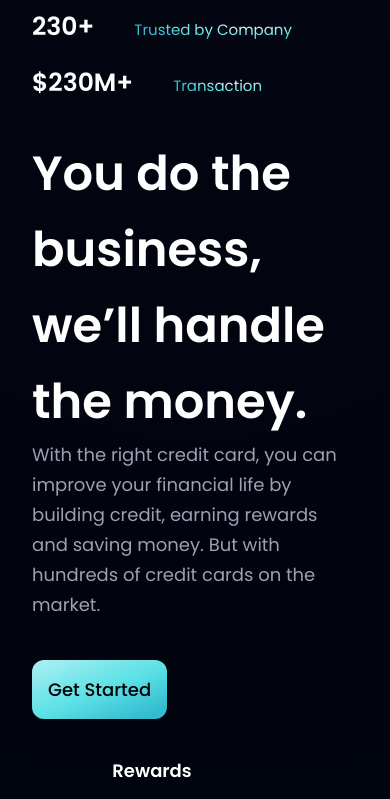
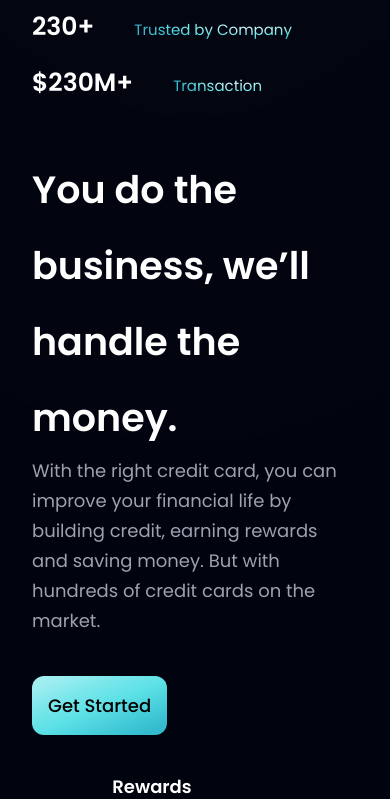
Before and after one commit to taher-k5/react-vite-tailwind, a React (Vite) app: page / in a window 390 px wide. Shown: the part 1360-2159 px from the top of the page. Built offline with nearby package versions, Linux system fonts and the light colour scheme.

Commit message:
add spacing and readme file

```diff
--- a/src/components/Business.jsx
+++ b/src/components/Business.jsx
@@ -6,9 +6,9 @@ import { star } from '../assets'
 
 const Business = () => {
   return (
-    <section className={`flex flex-col md:flex-row items-center flex-1 mb-6 md:mb-10`}>
+    <section className={`flex flex-col md:flex-row items-center flex-1 mb-10 md:mb-40`}>
       <div className={`flex-1`}>
-        <h1 className={`font-poppins font-semibold leading-[76px] text-[48px] text-white`}>You do the business, we’ll handle the money.</h1>
+        <h1 className={`font-poppins font-semibold leading-[76px] md:text-[48px] text-[38px] text-white`}>You do the business, we’ll handle the money.</h1>
         <p className={`${styles.paragraph} text-[18px] font-normal font-poppins leading-[30px] text-gray-400`}>With the right credit card, you can improve your financial life by building credit, earning rewards and saving money. But with hundreds of credit cards on the market.</p>
         <Button text="Get Started" link="#getstarted" />
       </div>
--- a/src/components/Stats.jsx
+++ b/src/components/Stats.jsx
@@ -4,7 +4,7 @@ import styles from '../style'
 
 const Stats = () => {
   return (
-    <section className={`${styles.flexStart} ss:flex-row flex-col flex-wrap mb-6 md:mb-20`}>
+    <section className={`${styles.flexStart} ss:flex-row flex-col flex-wrap mb-10 md:mb-40`}>
       {stats.map(((item, index) => (
         <div key={index}>
           <div className='flex'>
```
Also changed, not shown: 1 other file (tests, documents, lock files or other folders).
